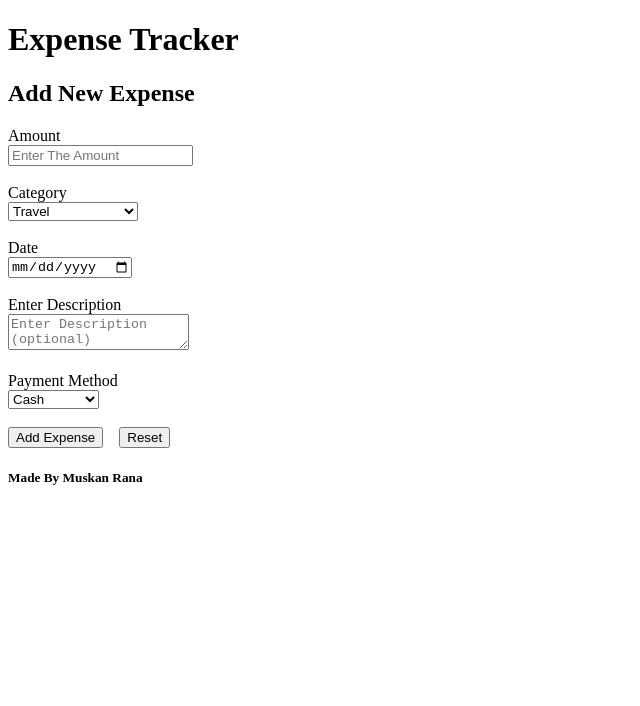
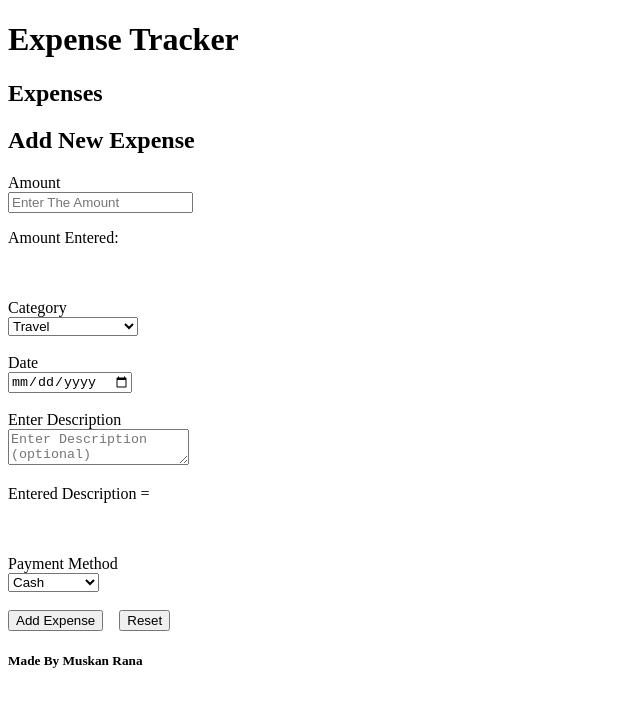
Before and after one commit to muskanrana100/Expense-Tracker, a React app in the folder frontend/: page / in a window 1280 px wide. Shown: the top 706 px of the page, without its empty margins (0-640 px from the left). Built offline with nearby package versions, Linux system fonts and the light colour scheme; the HTML template or start-up script is replaced by a standard one.

Commit message:
Initial commit

```diff
--- a/frontend/src/App.jsx
+++ b/frontend/src/App.jsx
@@ -2,11 +2,14 @@ import "./App.css";
 import Header from "./components/Header";
 import Footer from "./components/Footer";
 import ExpenseForm from "./components/ExpenseForm";
-
+import ExpenseList from "./components/ExpenseList";
+import {useState} from "react";
 function App() {
+  const[expenses, setExpenses] = useState([]);
   return (
     <div>
       <Header />
+      <ExpenseList expenses={expenses} />
       <ExpenseForm />
       <Footer />
     </div>
--- a/frontend/src/components/ExpenseForm.jsx
+++ b/frontend/src/components/ExpenseForm.jsx
@@ -1,18 +1,31 @@
+import {useState} from "react";
 function ExpenseForm() {
+    const [title, setTitle] = useState("");
+    const [amount, setAmount] = useState("");
+    const [category, setCatogery] = useState("");
+    const [date, setDate] = useState("");
+    const [description, setDescription]= useState("");
     return (
         <form action="/action">
         <div>
             <h2>Add New Expense</h2>
 
-            <label for="amount">Amount</label>
+            <label htmlFor="amount">Amount</label>
             <br />
-            <input type="number" id="amount" placeholder="Enter The Amount" />
+            <input type="number" id="amount" placeholder="Enter The Amount"
+             value={title}
+             onChange={(e) => setTitle(e.target.value)} />
+            <p>Amount Entered: {amount}</p>
+
 
             <br /><br />
 
             <label>Category</label>
             <br />
-            <select name="category"  id="category">
+            <select name="category"  id="category"
+            value ={category}
+            onChange={(e) => setCatogery(e.target.value)}>
+
                 <option value="1">Travel</option>
                 <option value="2">Food</option>
                 <option value="3">Shopping</option>
@@ -27,13 +40,18 @@ function ExpenseForm() {
 
             <label id="Date">Date</label>
             <br />
-            <input type="date" id="Date" placeholder="Date"/>
+            <input type="date" id="Date" placeholder="Date"
+            value ={date}
+            onChange={(e)=> setDate(e.target.value)}/>
 
             <br /><br />
 
             <label htmlFor="Description">Enter Description</label>
             <br />
-            <textarea id="Description" placeholder="Enter Description (optional)"></textarea>
+            <textarea id="Description" placeholder="Enter Description (optional)"
+            value={description}
+            onChange ={(e)=>setdescription(e.target.value)}></textarea>
+            <p> Entered Description = {description}</p>
 
             <br /><br />
 
--- /dev/null
+++ b/frontend/src/components/ExpenseList.jsx
@@ -0,0 +1,7 @@
+function ExpensesList(props){
+    <p>Total Expenses: {props.expenses.length}</p>
+    return(
+        <div> <h2>Expenses </h2> </div>
+    );
+}
+export default ExpensesList;
```
